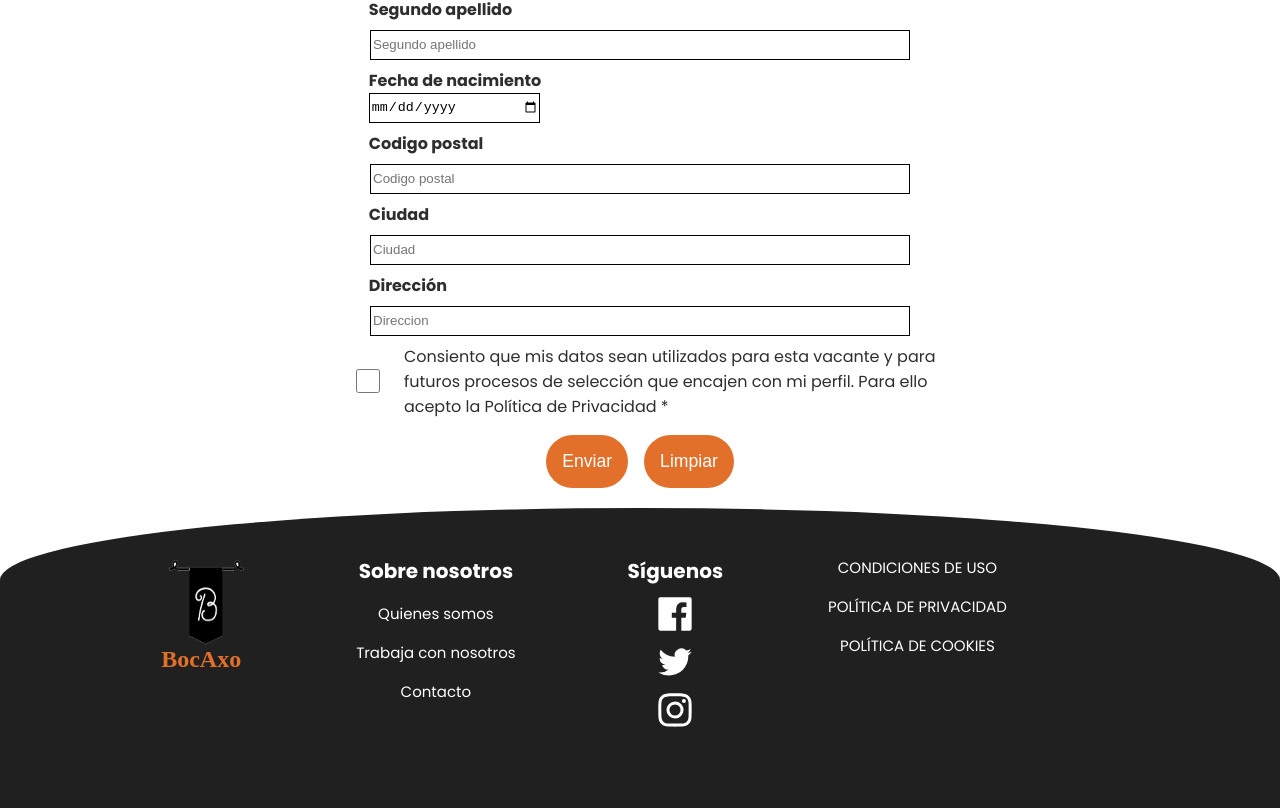
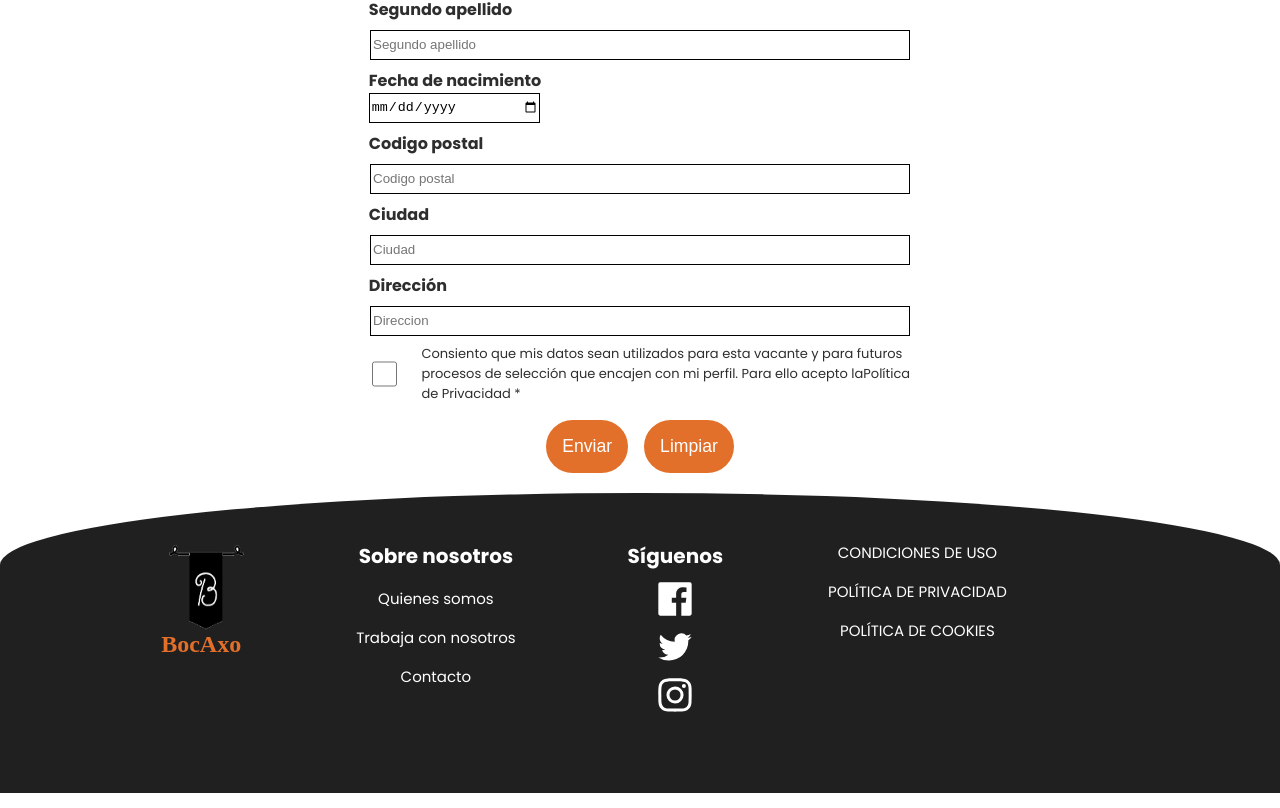
Before and after one commit to Davidfsd/ProyectoGS, a Next.js app: page /trabaja in a window 1280 px wide. Shown: the part 674-1482 px from the top of the page. Built offline with nearby package versions, Linux system fonts and the light colour scheme.

Commit message:
Trabaja diseño cambiado

```diff
--- a/Componentes/Trabaja.jsx
+++ b/Componentes/Trabaja.jsx
@@ -109,7 +109,9 @@ export default function Formulario() {
 
                     <div className={css.divDatos}>
                         <input type="checkbox" name="politicas" value="acepto" onChange={handleOnChange}/>
-                        <span>Consiento que mis datos sean utilizados para esta vacante y para futuros procesos de selección que encajen con mi perfil. Para ello acepto la <Link href="../privacidad">Política de Privacidad</Link> *</span>
+                        <span>Consiento que mis datos sean utilizados para esta vacante y para futuros procesos de selección que encajen con mi perfil. Para ello acepto la
+                            <Link href="../privacidad">Política de Privacidad</Link> *
+                        </span>
                     </div>
                     <div className={css.divButtons}>
                         <button type='submit' className="btn">Enviar</button>
--- a/styles/Trabaja.module.css
+++ b/styles/Trabaja.module.css
@@ -29,11 +29,12 @@
     justify-content: start;
     gap: 1rem;
     padding-bottom: 1rem;
-    padding-left: 0.5rem;
+    padding-left: 1.5rem;
+    padding-right: 1.5rem;
+    font-size: small;
 }
 
-#TittleCo
-{
+#TittleCo{
     font-family: 'Outfit', sans-serif;
     font-weight: 600;
     text-align: center;
@@ -41,8 +42,7 @@
     text-shadow: rgba(0, 0, 0, 0.418) 0 -2px;
 }
 
-.infoMain
-{
+.infoMain{
     width: 50%;
     padding: 5%;
     text-align: justify;
```
